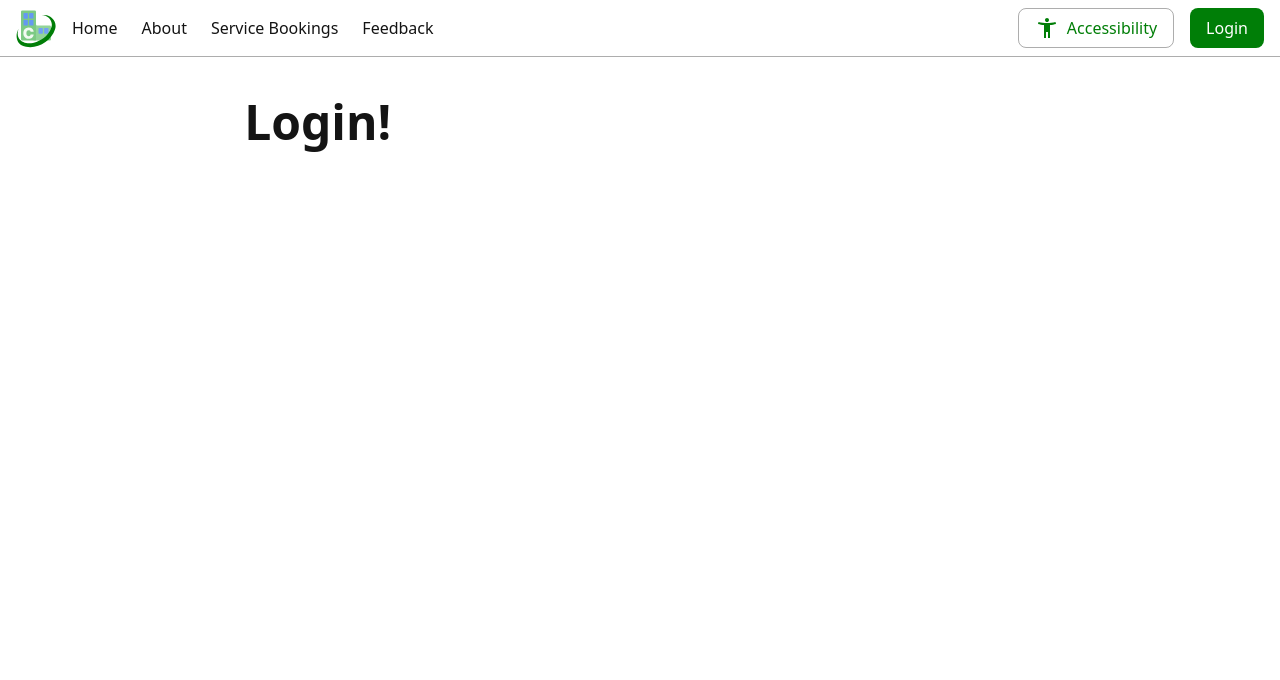
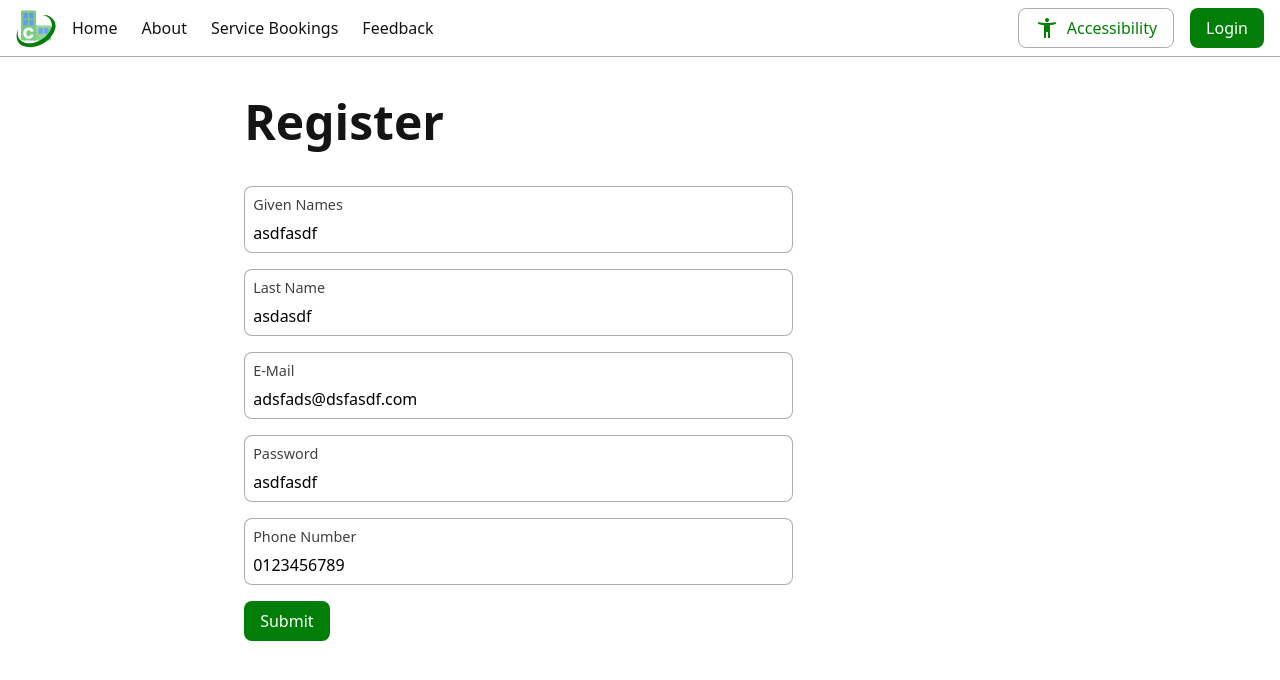
Before and after one commit to JamesRampling/CityLinkConnect, a Vue app: page /login in a window 1280 px wide. Shown: the top 680 px of the page. Built offline with nearby package versions, Linux system fonts and the light colour scheme.

Commit message:
Add form validation and styling

```diff
--- a/src/routes/FeedbackFormView.vue
+++ b/src/routes/FeedbackFormView.vue
@@ -1,19 +1,64 @@
 <script setup lang="ts">
+import { Feedback } from '#shared/models';
 import InputText from '@/components/InputText.vue';
 import InputTextarea from '@/components/InputTextarea.vue';
+import { ref } from 'vue';
+import { z } from 'zod';
+
+const email = ref('');
+const subject = ref('');
+const message = ref('');
+const errors = ref<{ [_ in keyof z.infer<typeof Feedback>]?: string[] }>({});
+
+function handleFeedback() {
+  const body = Feedback.safeParse({
+    email: email.value,
+    subject: subject.value,
+    message: message.value,
+  });
+  if (!body.success) {
+    errors.value = z.flattenError(body.error).fieldErrors;
+  }
+}
 </script>
 
 <template>
   <div class="page-wrapper">
     <h1>Give us your feedback</h1>
-    <form class="form" action="" @submit.prevent>
-      <InputText name="email" label="E-Mail" />
-      <InputText name="subject" label="Subject" />
-      <InputTextarea name="message" label="Feedback" />
-
+    <form class="form" action="" @submit.prevent="handleFeedback">
+      <InputText v-model="email" name="email" label="E-Mail" />
+      <ul v-if="errors.email" class="error-list">
+        <li v-for="error in errors.email" :key="error" class="error-item">
+          {{ error }}
+        </li>
+      </ul>
+      <InputText v-model="subject" name="subject" label="Subject" />
+      <ul v-if="errors.subject" class="error-list">
+        <li v-for="error in errors.subject" :key="error" class="error-item">
+          {{ error }}
+        </li>
+      </ul>
+      <InputTextarea v-model="message" name="message" label="Feedback" />
+      <ul v-if="errors.message" class="error-list">
+        <li v-for="error in errors.message" :key="error" class="error-item">
+          {{ error }}
+        </li>
+      </ul>
       <div class="button-row">
         <button type="submit" class="button-filled">Submit</button>
       </div>
     </form>
   </div>
 </template>
+
+<style>
+.error-list {
+  margin: 0;
+  padding-inline-start: 1rem;
+}
+
+.error-item {
+  color: red;
+  list-style: none;
+}
+</style>
--- a/src/routes/LoginView.vue
+++ b/src/routes/LoginView.vue
@@ -1,5 +1,70 @@
+<script setup lang="ts">
+import { User } from '#shared/models';
+import InputText from '@/components/InputText.vue';
+import { ref } from 'vue';
+import { z } from 'zod';
+
+const givenNames = ref('asdfasdf');
+const lastName = ref('asdasdf');
+const email = ref('adsfads@dsfasdf.com');
+const password = ref('asdfasdf');
+const phone = ref('0123456789');
+const errors = ref<{ [_ in keyof z.infer<typeof User>]?: string[] }>({});
+
+function handleRegistration() {
+  const body = User.safeParse({
+    given_names: givenNames.value,
+    last_name: lastName.value,
+    email: email.value,
+    phone: phone.value,
+  });
+  if (!body.success) {
+    errors.value = z.flattenError(body.error).fieldErrors;
+  }
+}
+</script>
+
 <template>
   <div class="page-wrapper">
-    <h1>Login!</h1>
+    <h1>Register</h1>
+    <form class="form" action="" @submit.prevent="handleRegistration">
+      <InputText v-model="givenNames" name="given-names" label="Given Names" />
+      <ul v-if="errors.given_names" class="error-list">
+        <li v-for="error in errors.given_names" :key="error">{{ error }}</li>
+      </ul>
+
+      <InputText v-model="lastName" name="last-name" label="Last Name" />
+      <ul v-if="errors.last_name" class="error-list">
+        <li v-for="error in errors.last_name" :key="error" class="error-item">
+          {{ error }}
+        </li>
+      </ul>
+      <InputText v-model="email" name="email" label="E-Mail" />
+      <ul v-if="errors.email" class="error-list">
+        <li v-for="error in errors.email" :key="error" class="error-item">
+          {{ error }}
+        </li>
+      </ul>
+      <InputText v-model="password" name="password" label="Password" />
+      <InputText v-model="phone" name="phone" label="Phone Number" />
+      <ul v-if="errors.given_names" class="error-item">
+        <li v-for="error in errors.phone" :key="error">{{ error }}</li>
+      </ul>
+      <div class="button-row">
+        <button type="submit" class="button-filled">Submit</button>
+      </div>
+    </form>
   </div>
 </template>
+
+<style>
+.error-list {
+  margin: 0;
+  padding-inline-start: 1rem;
+}
+
+.error-item {
+  color: red;
+  list-style: none;
+}
+</style>
```
